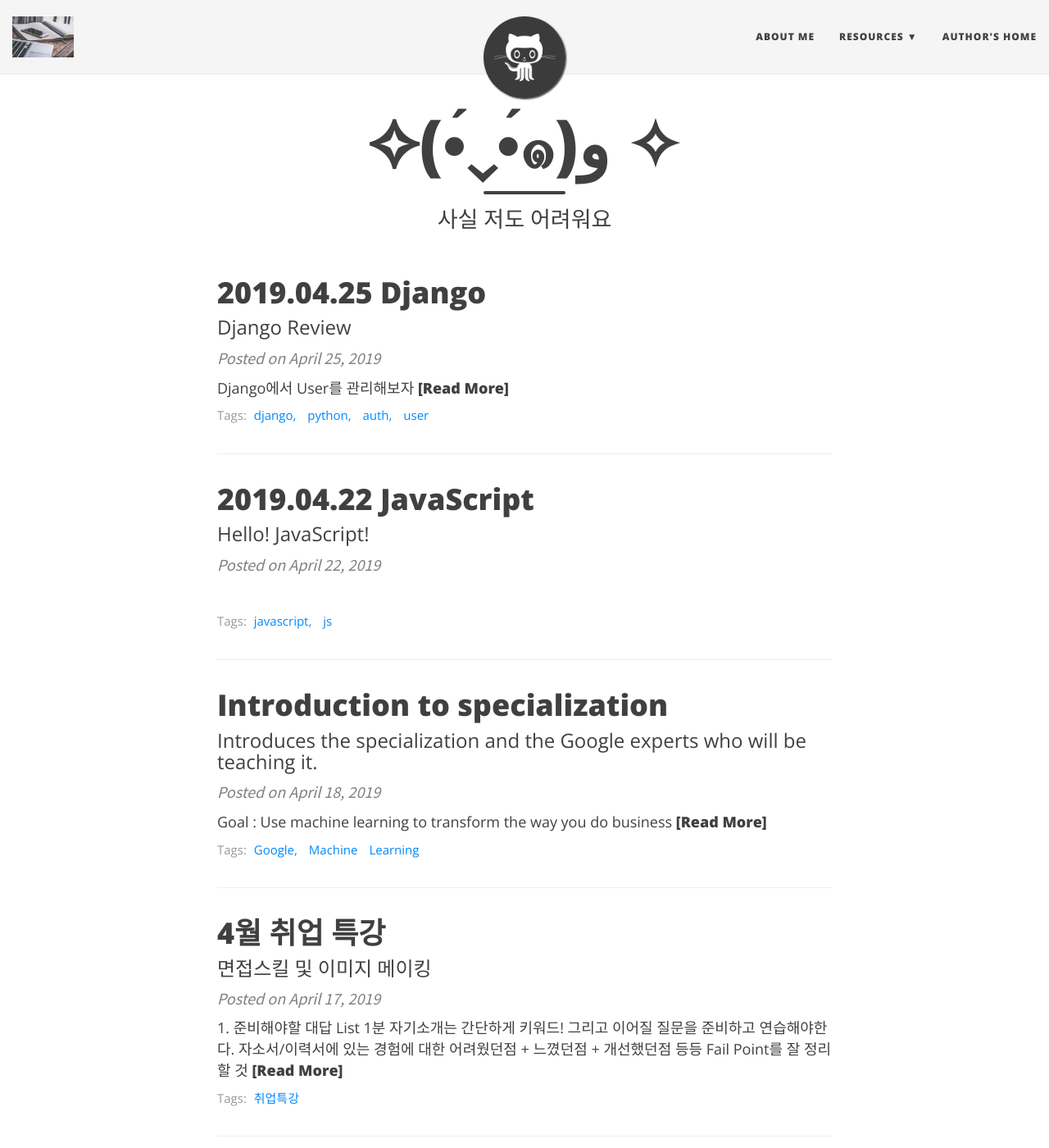
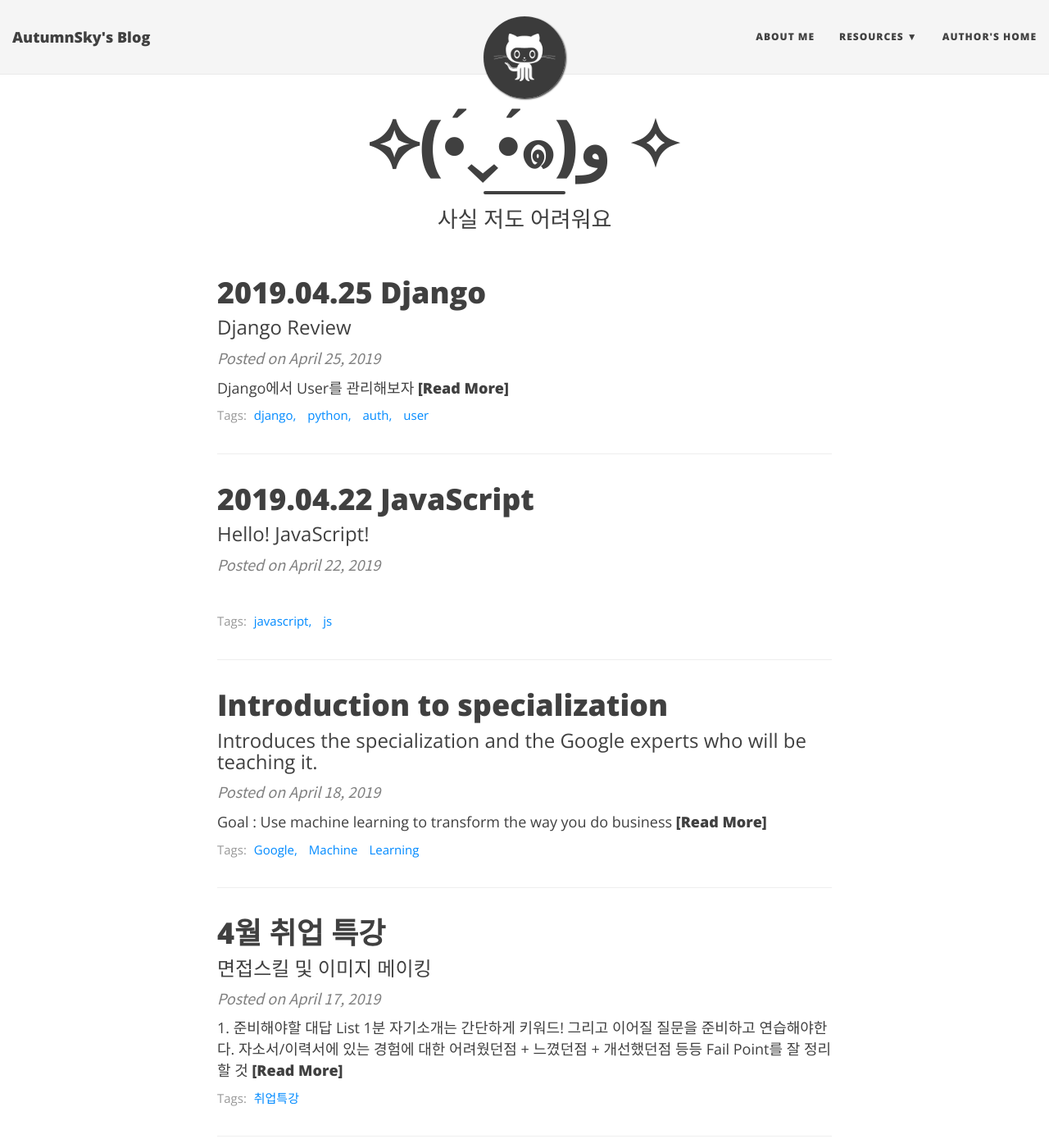
Before and after one commit to DongChanS/AutumnSky92.github.io, a Jekyll site: the page built from index.html, in a window 1280 px wide and 1400 px high. Shown: the whole window at 82% size. Built offline with Jekyll 4.4.1, drawn with Linux system fonts in a browser that asks for light colours; nearby versions of some CDN libraries; the list of posts is cut into pages by our own code.

Commit message:
bgimg 시도!

```diff
--- a/_config.yml
+++ b/_config.yml
@@ -35,7 +35,7 @@
 
 # If you want to have an image logo in the top-left corner instead of the title text,
 # then specify the following parameter
-title-img: "/img/big_image.jpg"
+# title-img: "/img/big_image.jpg"
 
 # --- Background colour/image options --- #
 
@@ -56,7 +56,7 @@
 
 # navbar-img: "/img/bgimage.png"
 # footer-img: "/img/bgimage.png"
-# page-img: "/img/bgimage.png"
+page-img: "/img/bgimage.png"
 
 # --- Footer options --- #
 
```
Also changed, not shown: img/bgimage.jpg (renamed from img/big_image.jpg), img/bgimage2.png (renamed from img/bgimage.png).
